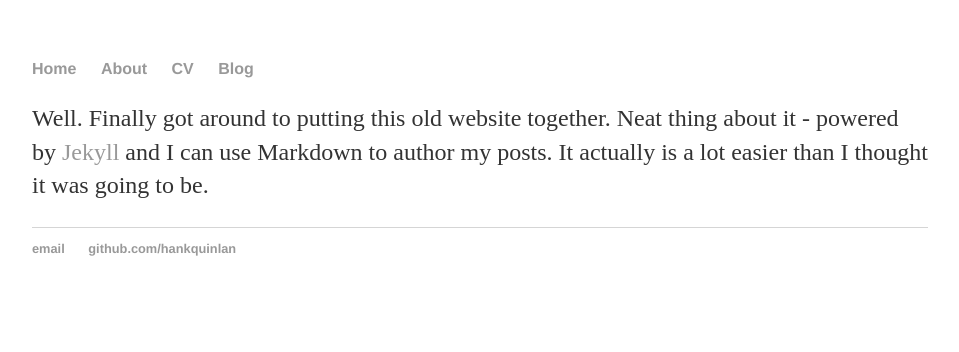
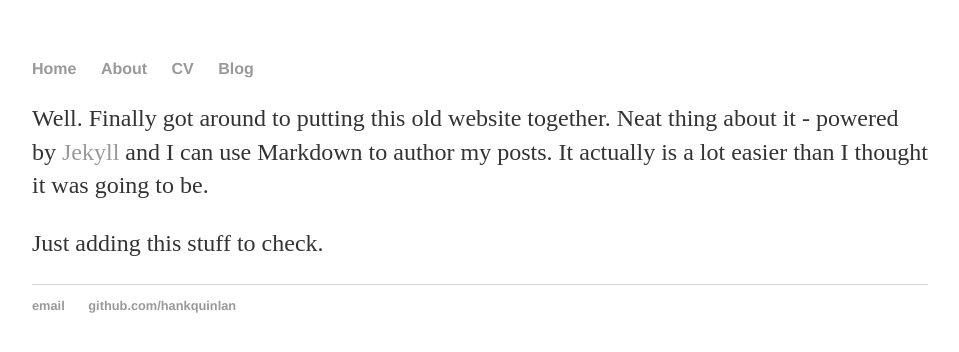
Before and after one commit to fattymattk/hello-world, a Jekyll site: the page built from _posts/2014-04-30-hank-quinlan-site-launched.md, in a window 1280 px wide. Shown: the top 352 px of the page, without its empty margins (160-1119 px from the left). Built offline with Jekyll 4.4.1, drawn with Linux system fonts in a browser that asks for light colours.

Commit message:
Update 2014-04-30-hank-quinlan-site-launched.md

```diff
--- a/_posts/2014-04-30-hank-quinlan-site-launched.md
+++ b/_posts/2014-04-30-hank-quinlan-site-launched.md
@@ -5,3 +5,5 @@ date: 2014-04-30
 ---
 
 Well. Finally got around to putting this old website together. Neat thing about it - powered by [Jekyll](http://jekyllrb.com) and I can use Markdown to author my posts. It actually is a lot easier than I thought it was going to be.
+
+Just adding this stuff to check.
```
